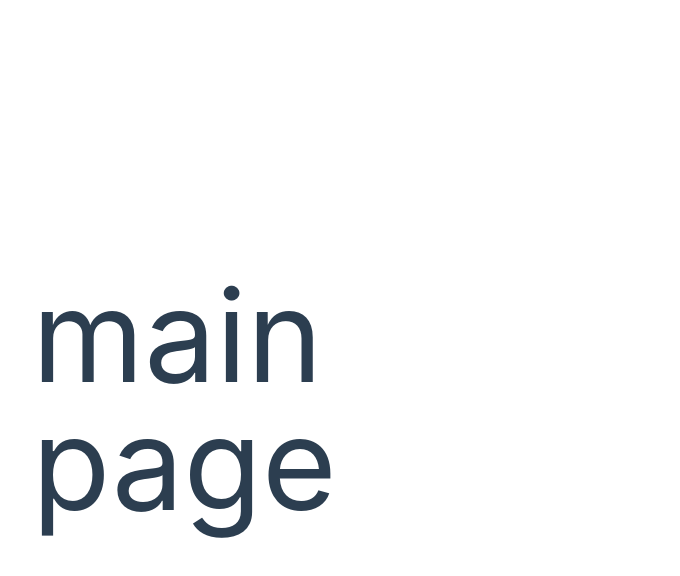
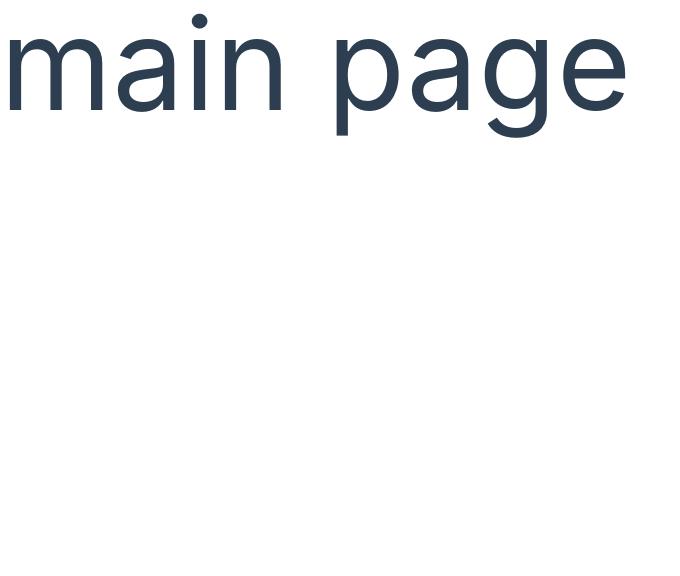
Before and after one commit to woorifisa/apply, a Vue app in the folder frontend/: page / in a window 1280 px wide. Shown: the top 576 px of the page, without its empty margins (0-680 px from the left). Built offline with nearby package versions, Linux system fonts and the light colour scheme.

Commit message:
feat: 기본 css 삭제

```diff
--- a/frontend/src/assets/main.css
+++ b/frontend/src/assets/main.css
@@ -3,37 +3,3 @@
 @tailwind base;
 @tailwind components;
 @tailwind utilities;
-
-#app {
-  max-width: 1280px;
-  margin: 0 auto;
-  padding: 2rem;
-
-  font-weight: normal;
-}
-
-a,
-.green {
-  text-decoration: none;
-  color: hsla(160, 100%, 37%, 1);
-  transition: 0.4s;
-}
-
-@media (hover: hover) {
-  a:hover {
-    background-color: hsla(160, 100%, 37%, 0.2);
-  }
-}
-
-@media (min-width: 1024px) {
-  body {
-    display: flex;
-    place-items: center;
-  }
-
-  #app {
-    display: grid;
-    grid-template-columns: 1fr 1fr;
-    padding: 0 2rem;
-  }
-}
```
